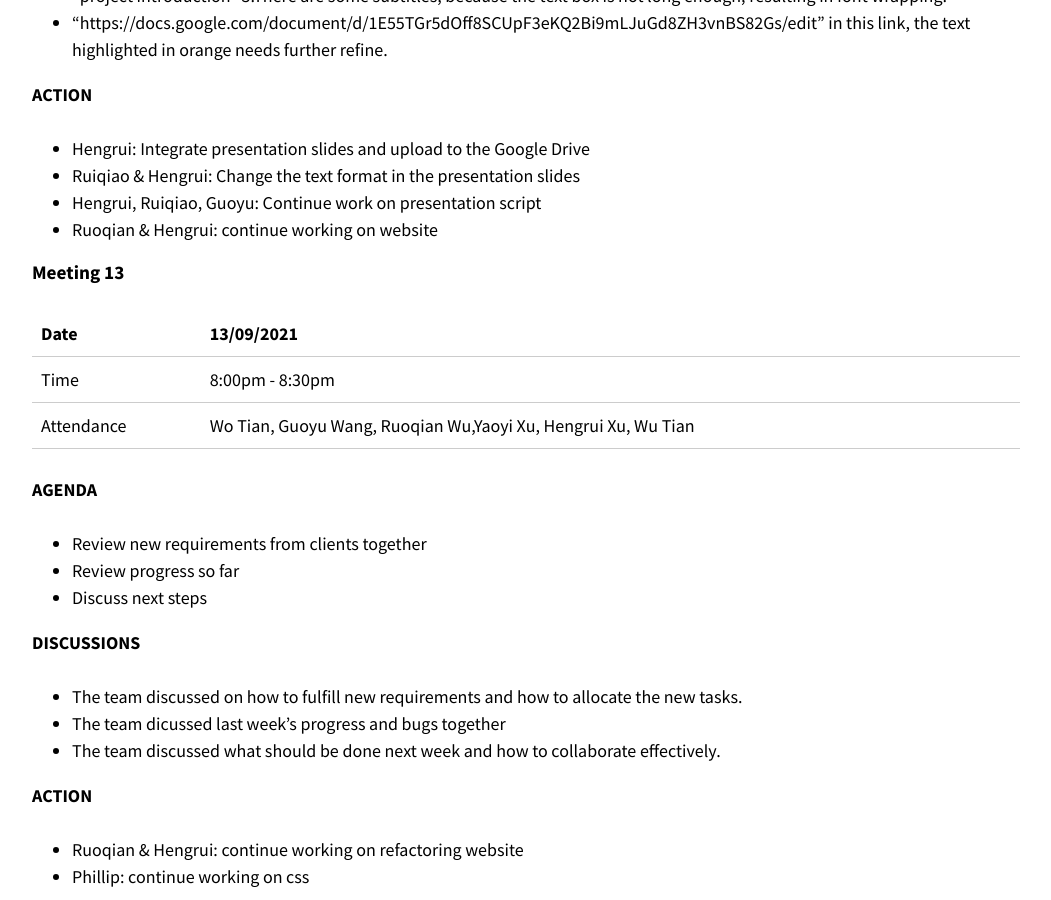
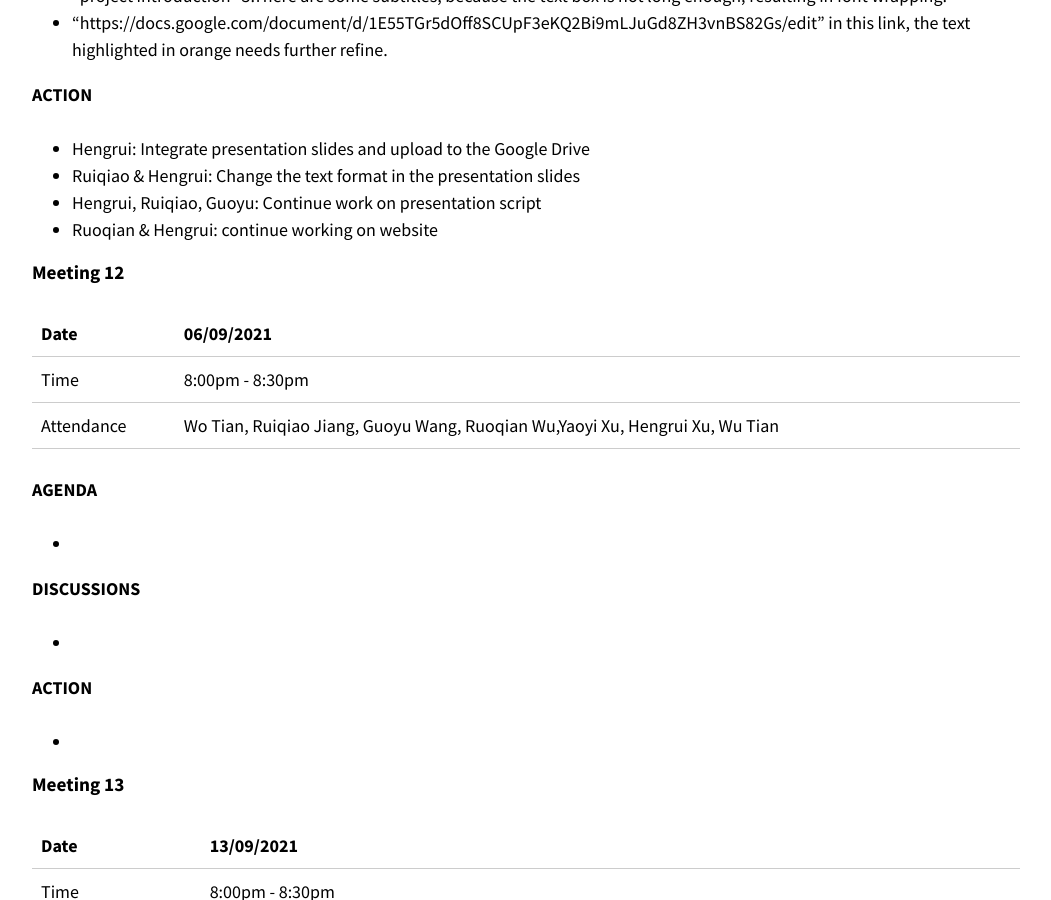
Before and after one commit to optofab/optofab.github.io, a Jekyll site: the page built from meeting_minutes.md, in a window 1280 px wide and 900 px high, scrolled down 16436 px. Shown: the whole window, without its empty margins (114-1165 px from the left). Built offline with Jekyll 4.4.1, drawn with Linux system fonts in a browser that asks for light colours; nearby versions of some CDN libraries; emoji names are drawn with the system emoji font.

Commit message:
Update meeting_minutes.md

```diff
--- a/meeting_minutes.md
+++ b/meeting_minutes.md
@@ -593,6 +593,25 @@ OptoFab:
 - Hengrui, Ruiqiao, Guoyu: Continue work on presentation script
 - Ruoqian & Hengrui: continue working on website
 
+#### Meeting 12
+
+| Date       | 06/09/2021                                                                   |
+| ---------- | ---------------------------------------------------------------------------- |
+| Time       | 8:00pm - 8:30pm                                                              |
+| Attendance | Wo Tian, Ruiqiao Jiang, Guoyu Wang, Ruoqian Wu,Yaoyi Xu, Hengrui Xu, Wu Tian |
+
+**AGENDA**
+
+-
+
+**DISCUSSIONS**
+
+-
+
+**ACTION**
+
+-
+
 #### Meeting 13
 
 | Date       | 13/09/2021                                                    |
```
